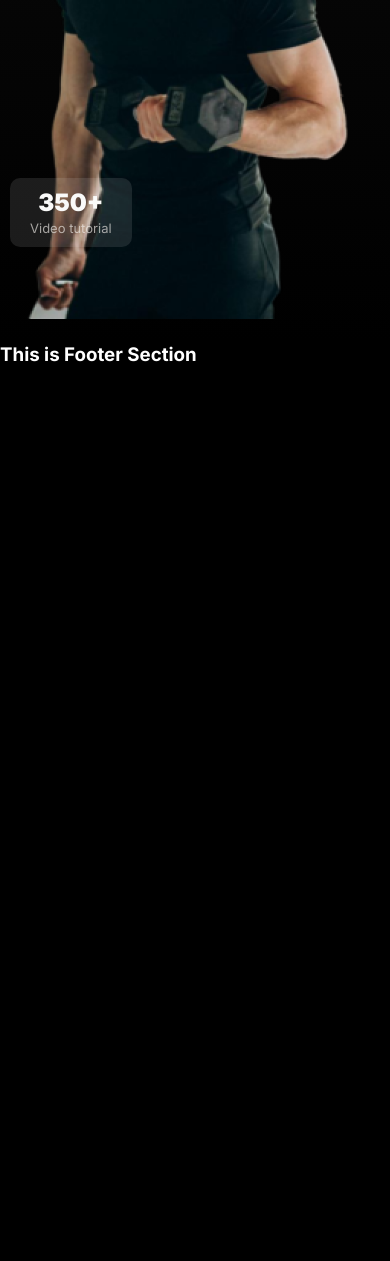
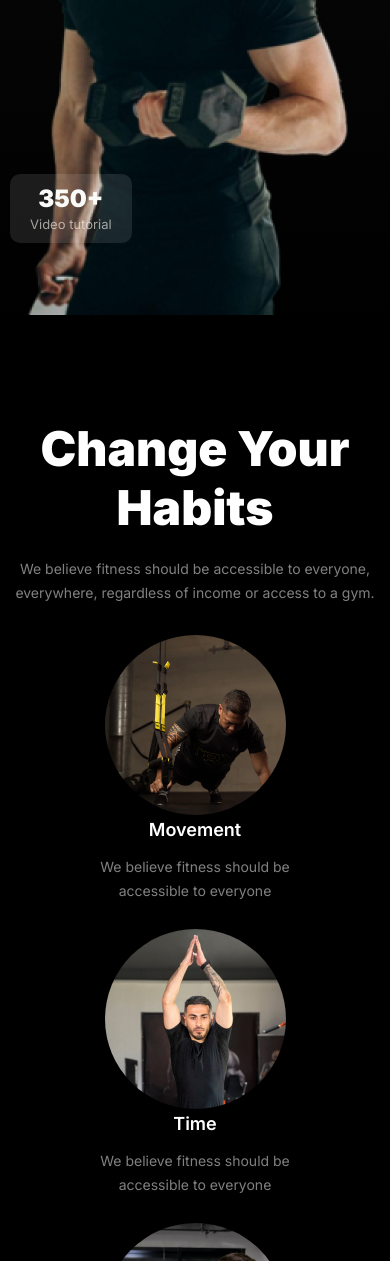
Before and after one commit to suzandev/flex-fit-gymnastics-B10A-2-, a plain HTML site: page index.html in a window 390 px wide. Shown: the part 739-2000 px from the top of the page. Before the commit the page ends 1105 px from the top, so only its background shows below. Drawn offline with Linux system fonts and the light colour scheme.

Commit message:
Change habit section add and responsive. added some imges for this section

```diff
--- a/index.html
+++ b/index.html
@@ -23,7 +23,8 @@
           <div class="text_content">
             <h1>
               Get body in <br />
-              <span class="highlight">shape</span> & stay healthy
+              <span class="highlight">shape</span> & stay <br />
+              healthy
             </h1>
             <p>
               A huge selection of health and fitness content, healthy recipes
@@ -49,7 +50,38 @@
       </div>
     </header>
 
-    <main></main>
+    <main>
+      <!-- Change Habits Section Start  -->
+      <section class="change_habits">
+        <h1>Change Your Habits</h1>
+        <p>
+          We believe fitness should be accessible to everyone, everywhere,
+          regardless of income or access to a gym.
+        </p>
+        <div class="habit_boxes">
+          <div class="habit_box">
+            <img src="./images/image 3.png" alt="" />
+            <h2>Movement</h2>
+            <p>We believe fitness should be accessible to everyone</p>
+          </div>
+          <div class="habit_box">
+            <img src="./images/image 2.png" alt="" />
+            <h2>Time</h2>
+            <p>We believe fitness should be accessible to everyone</p>
+          </div>
+          <div class="habit_box">
+            <img src="./images/image 4.png" alt="" />
+            <h2>Practice</h2>
+            <p>We believe fitness should be accessible to everyone</p>
+          </div>
+          <div class="habit_box">
+            <img src="./images/image 5.png" alt="" />
+            <h2>Weight Loss</h2>
+            <p>We believe fitness should be accessible to everyone</p>
+          </div>
+        </div>
+      </section>
+    </main>
 
     <footer>
       <h3>This is Footer Section</h3>
--- a/style.css
+++ b/style.css
@@ -88,14 +88,12 @@ header {
   color: #fff;
 }
 
-/* ======= Header Section style End ======= */
-
 .main_content {
   display: flex;
   justify-content: space-between;
   align-items: center;
   max-width: 1280px;
-  padding: 20px;
+  /* padding: 20px; */
 }
 
 .text_content {
@@ -108,14 +106,15 @@ header {
 }
 
 .text_content .highlight {
-  font-family: "Cursive", serif;
+  font-family: "Inter", sans-serif;
   font-size: 64px;
   color: rgb(230, 83, 60);
 }
 
 .text_content p {
-  margin: 20px 0;
-  font-size: 18px;
+  margin: 40px 0;
+  font-size: 16px;
+  font-weight: 400;
 }
 
 .buttons {
@@ -196,6 +195,74 @@ header {
   left: -10%;
 }
 
+/* ======= Header Section style End ======= */
+
+/* ======= Change Habits Section style Start ======= */
+
+.change_habits {
+  margin-top: 50px;
+  text-align: center;
+  padding: 50px 0;
+}
+
+.change_habits h1 {
+  font-size: 3rem;
+  margin-bottom: 20px;
+  color: rgb(255, 255, 255);
+  font-family: Inter;
+  font-weight: 900;
+}
+.change_habits p {
+  color: rgba(255, 255, 255, 0.5);
+  font-family: Inter;
+  font-size: 14px;
+  font-weight: 400;
+  line-height: 24px;
+  text-align: center;
+}
+
+.change_habit p {
+  font-size: 0.9rem;
+  margin-bottom: 30px;
+  color: rgba(255, 255, 255, 0.5);
+  font-family: Inter;
+  font-weight: 400;
+  text-align: center;
+}
+
+.habit_boxes {
+  display: flex;
+  justify-content: center;
+  flex-wrap: wrap;
+}
+
+.habit_box {
+  margin: 10px;
+  padding: 20px;
+  border-radius: 5px;
+  width: 231px;
+  height: 274px;
+  text-align: center;
+}
+.habit_box img {
+  border-radius: 50%;
+}
+
+.habit_box h2 {
+  color: rgb(255, 255, 255);
+  font-family: Inter;
+  font-size: 18px;
+  font-weight: 600;
+}
+.habit_box p {
+  color: rgba(255, 255, 255, 0.5);
+  font-family: Inter;
+  font-size: 14px;
+  font-weight: 400;
+  margin-top: 15px;
+}
+/* ======= Change Habits Section style End ======= */
+
 /* *-*-*-*- Responsive For Mobile Device -*-*-*-*-* */
 @media screen and (max-width: 576px) {
   .menu {
```
